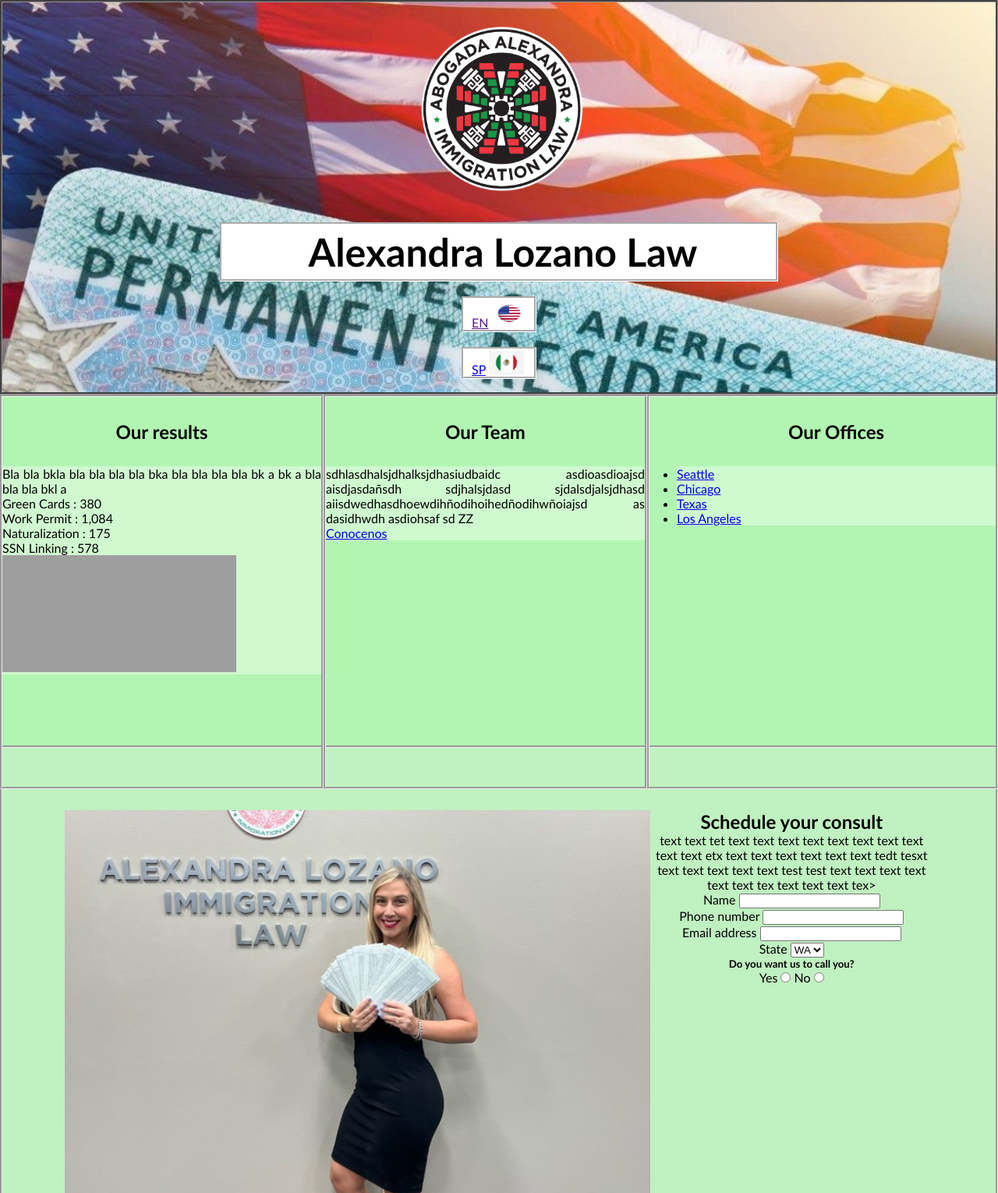
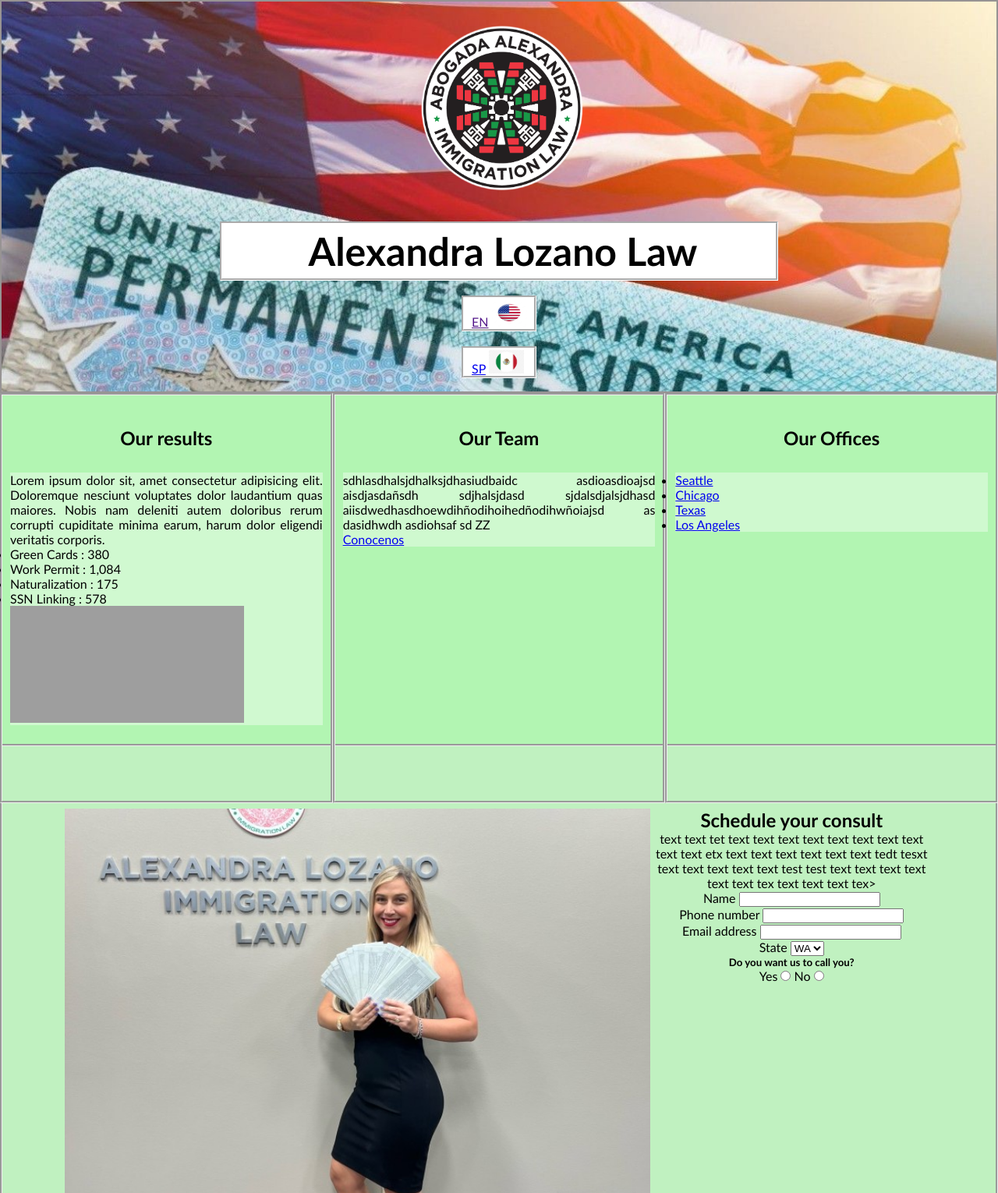
Before and after one commit to DuvanMontero/ally-inmigartionlaw, a plain HTML site: page index.html in a window 1280 px wide. Shown: the top 1530 px of the page at 78% size. Drawn offline with Linux system fonts and the light colour scheme; grey boxes are pictures that could not be loaded.

Commit message:
New changes

```diff
--- a/css/style.css
+++ b/css/style.css
@@ -10,7 +10,9 @@
 
 /*--------HEADER---------*/
 body header {border-color: rgb(151, 147, 147);
-border-style: groove;
+border-style: solid;
+border-width: 2px;
+
 }
 nav h1 {
     font-size: 50px;
@@ -79,6 +81,7 @@
     height: 500px;
     width: 33.5%;
     border-style: groove;
+    padding: 10px;
     /*--padding-top: 30px;--*/
 }
 .sub-results{
@@ -89,6 +92,7 @@
     height: 500px;
     width: 33.5%;
     border-style: groove;
+    padding: 10px;
     /*--padding-top: 30px;--*/
 }
 
@@ -98,9 +102,8 @@
 .ouroffices{
     height: 500px;
     width: 33.5%;
-    /*--padding-top: 30px;--*/
     border-style: groove;
-    padding-left: 35px;
+    padding: 10px;
 }
 
 .sub-offices{
--- a/index.html
+++ b/index.html
@@ -34,7 +34,7 @@
     <h2>Our results</h2>
 </div>
 <div class="sub-results">
-    <p>Bla bla bkla bla bla bla bla bka bla bla bla bla bk a bk a bla bla bla bkl a</p>
+    <p>Lorem ipsum dolor sit, amet consectetur adipisicing elit. Doloremque nesciunt voluptates dolor laudantium quas maiores. Nobis nam deleniti autem doloribus rerum corrupti cupiditate minima earum, harum dolor eligendi veritatis corporis.</p>
 <ul>
     <li>Green Cards : 380</li>
     <li>Work Permit : 1,084</li>
```
